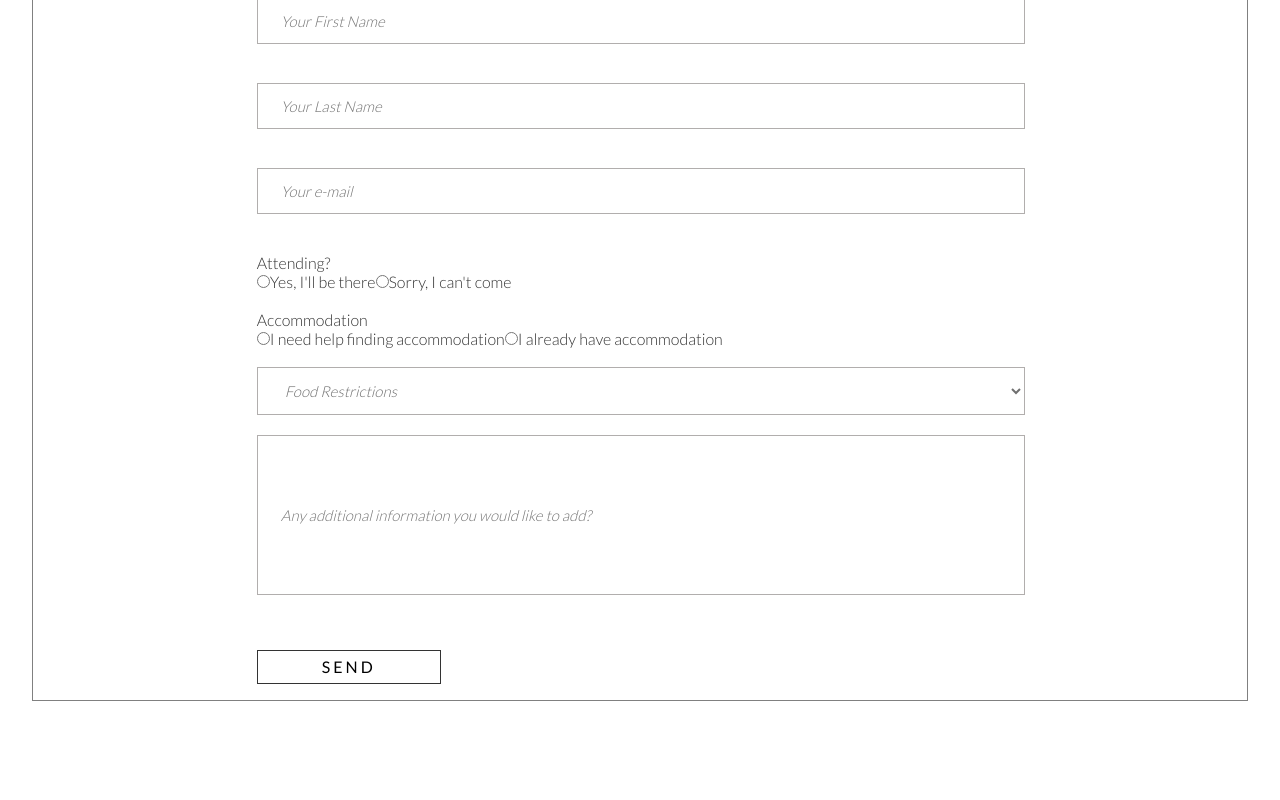
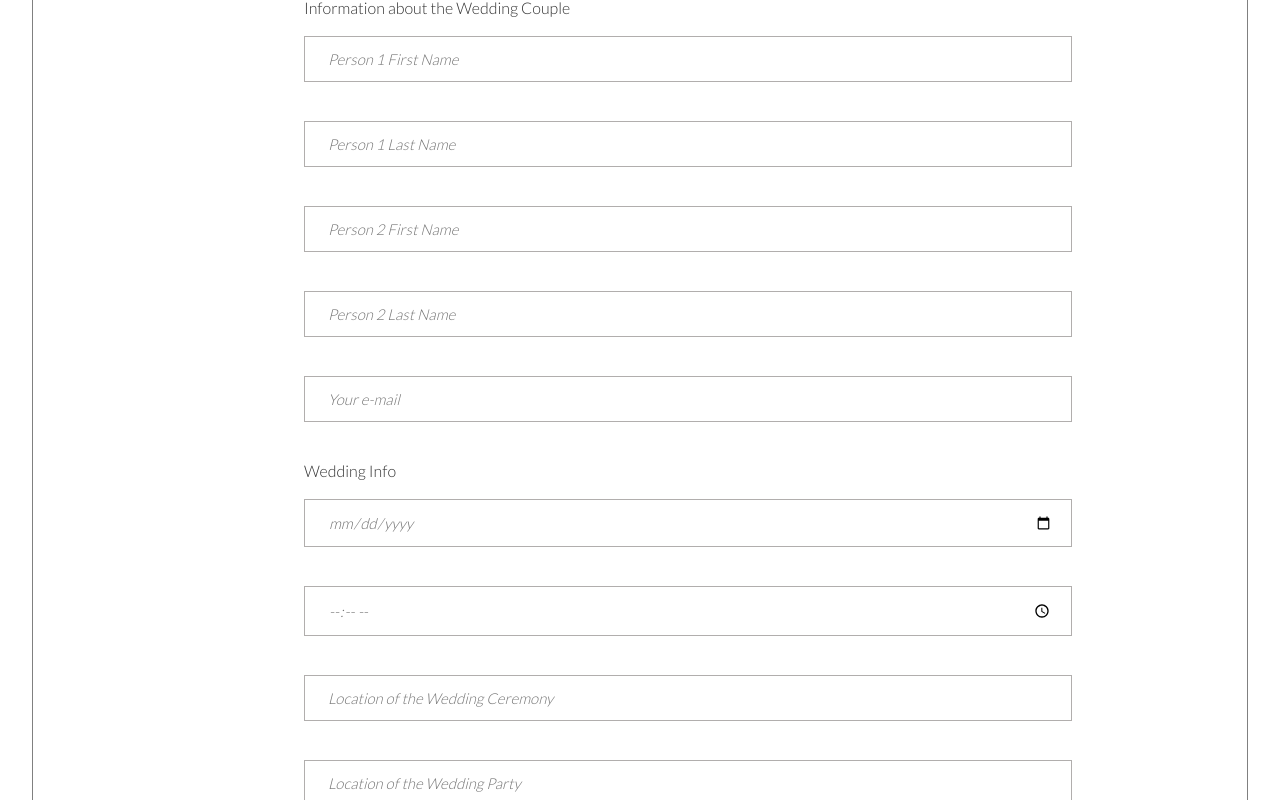
Before and after one commit to Petrasoderstrom1612/project-final, a React (Create React App) app in the folder frontend/: page /WeddingForm in a window 1280 px wide. Shown: the part 660-1460 px from the top of the page. Before the commit the page ends 1361 px from the top, so only its background shows below. Built offline with nearby package versions, Linux system fonts and the light colour scheme; a web font is replaced by a local one.

Commit message:
updated the wedding form with new input fields

```diff
--- a/frontend/src/components/Authorized/WeddingForm.js
+++ b/frontend/src/components/Authorized/WeddingForm.js
@@ -14,37 +14,31 @@ const WeddingForm = () => {
 					<h3>Wedding form</h3>
 					<h2>Fill in the following form below in order to create your dreamy website.</h2>
 					<div className="img-div"><img src={infinity} className="infinity" /></div>
-					<form className="RSVP-form">
-						<label>
-							<input className="RSVP-input" type="text" placeholder="Your First Name" />
+					<form className="wedding-form">
+						<label>Information about the Wedding Couple<br/><br/>
+							<input className="wedding-input" type="text" placeholder="Person 1 First Name" />
 						</label><br /><br />
 						<label>
-							<input className="RSVP-input" type="text" placeholder="Your Last Name" />
+							<input className="wedding-input" type="text" placeholder="Person 1 Last Name" />
 						</label><br /><br />
 						<label>
-							<input className="RSVP-input" type="text" placeholder="Your e-mail" /></label><br /><br />
-						<label> Attending?</label><br></br>
-						<input type="radio" id="attending" name="attending" value="Yes" />
-						<label for="attending">Yes, I'll be there</label>
-						<input type="radio" id="not-attending" name="attending" value="No" />
-						<label for="not-attending">Sorry, I can't come</label><br /><br />
-
-						<label> Accommodation</label><br />
-						<input type="radio" id="accommodation-help" name="accommodation" value="accommodation-help" />
-						<label for="accommodation-help">I need help finding accommodation</label>
-						<input type="radio" id="accommodation-done" name="accommodation" value="accommodation-done" />
-						<label for="accommodation-done">I already have accommodation</label><br /><br />
-
-						<select className="RSVP-input" name="food-restrictions" id="food-restrictions">
-							<option value="" disabled selected>Food Restrictions</option>
-							<option value="Gluten Free">Gluten Free</option>
-							<option value="Lactose Free">Lactose Free</option>
-							<option value="Vegetarian">Vegetarian</option>
-							<option value="Vegan">Vegan</option>
-							<option value="Other">Other. Please specify below</option>
-						</select>
+							<input className="wedding-input" type="text" placeholder="Person 2 First Name" />
+						</label><br /><br />
 						<label>
-							<input className="RSVP-input message" type="text" placeholder="Any additional information you would like to add?" /></label><br /><br />
+							<input className="wedding-input" type="text" placeholder="Person 2 Last Name" />
+						</label><br /><br />
+						<label>
+							<input className="wedding-input" type="text" placeholder="Your e-mail" /></label><br /><br />
+							<label>Wedding Info<br/><br/>
+							<input className="wedding-input" type="date" placeholder="Date of the Wedding"/></label><br /><br />
+							<label>
+							<input className="wedding-input" type="time" placeholder="Time of the Wedding"/></label><br /><br />
+							<label>
+							<input className="wedding-input" type="text" placeholder="Location of the Wedding Ceremony" /></label><br /><br />
+						<label>
+							<input className="wedding-input" type="text" placeholder="Location of the Wedding Party" /></label><br /><br />
+						<label>
+							<input className="wedding-input message" type="text" placeholder="Add some information about the location" /></label><br /><br />
 						<StyledButton type="submit">Send</StyledButton>
 					</form>
 				</StyledDiv>
--- a/frontend/src/index.css
+++ b/frontend/src/index.css
@@ -70,6 +70,34 @@ body {
 
 }
 
+.wedding-input {
+  background-color: rgba(255, 255, 255, 1);
+  border-color: rgba(177, 174, 173, 1);
+  border-width: 1px;
+  border-style: solid;
+  width: 60vw;
+  color: #707070;
+  font-family: 'Lato';
+  font-size: 15px;
+  font-style: italic;
+  font-weight: 300;
+  text-transform: none;
+  padding-top: 13px;
+  padding-right: 18px;
+  padding-bottom: 13px;
+  padding-left: 23px;
+  margin-bottom: 20px;
+
+}
+
+.wedding-form {
+  margin-left: 10%;
+}
+
+.wedding-input.message {
+  height: 20vh;
+
+}
 /* TIMELINE */
 .timeline-outer-div {
   /*border: green solid 1px;*/
```
Also changed, not shown: frontend/src/components/AuthorizedMain.js (deleted, +0 -57 lines).
